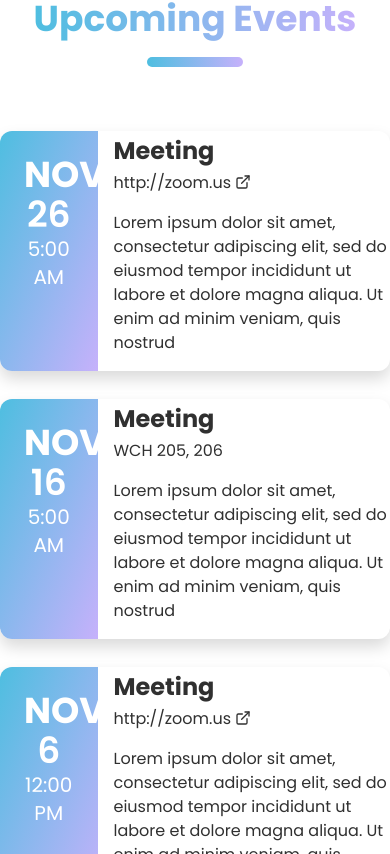
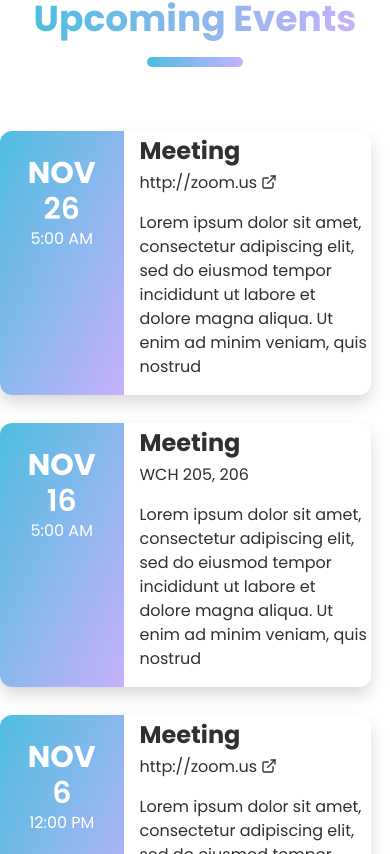
Before and after one commit to acm-ucr/hiss-website, a Next.js app: page / in a window 390 px wide. Shown: the part 1150-2004 px from the top of the page. Built offline with nearby package versions, Linux system fonts and the light colour scheme.

Commit message:
Made event card mobile responsive

```diff
--- a/src/components/Event.jsx
+++ b/src/components/Event.jsx
@@ -12,11 +12,11 @@ const Event = ({
   description = "",
 }) => {
   return (
-    <div className="flex rounded-xl overflow-hidden shadow max-w-2xl">
-      <div className="p-4 text-white text-center w-1/4 bg-gradient-to-br from-hiss-blue to-hiss-purple">
-        <div className="text-4xl font-bold">{month}</div>
-        <div className="text-4xl font-semibold ">{day}</div>
-        <div className="text-xl font-normal">{time}</div>
+    <div className="flex rounded-xl overflow-hidden shadow justify-center w-[95%] sm:w-[80%]">
+      <div className="p-4 text-white text-center w-1/3 sm:w-1/4 bg-gradient-to-br from-hiss-blue to-hiss-purple">
+        <div className="text-3xl sm:text-4xl font-bold">{month}</div>
+        <div className="text-3xl sm:text-4xl font-semibold ">{day}</div>
+        <div className="text-md sm:text-xl font-normal">{time}</div>
       </div>
 
       <div className="flex-1 pl-4">
```
